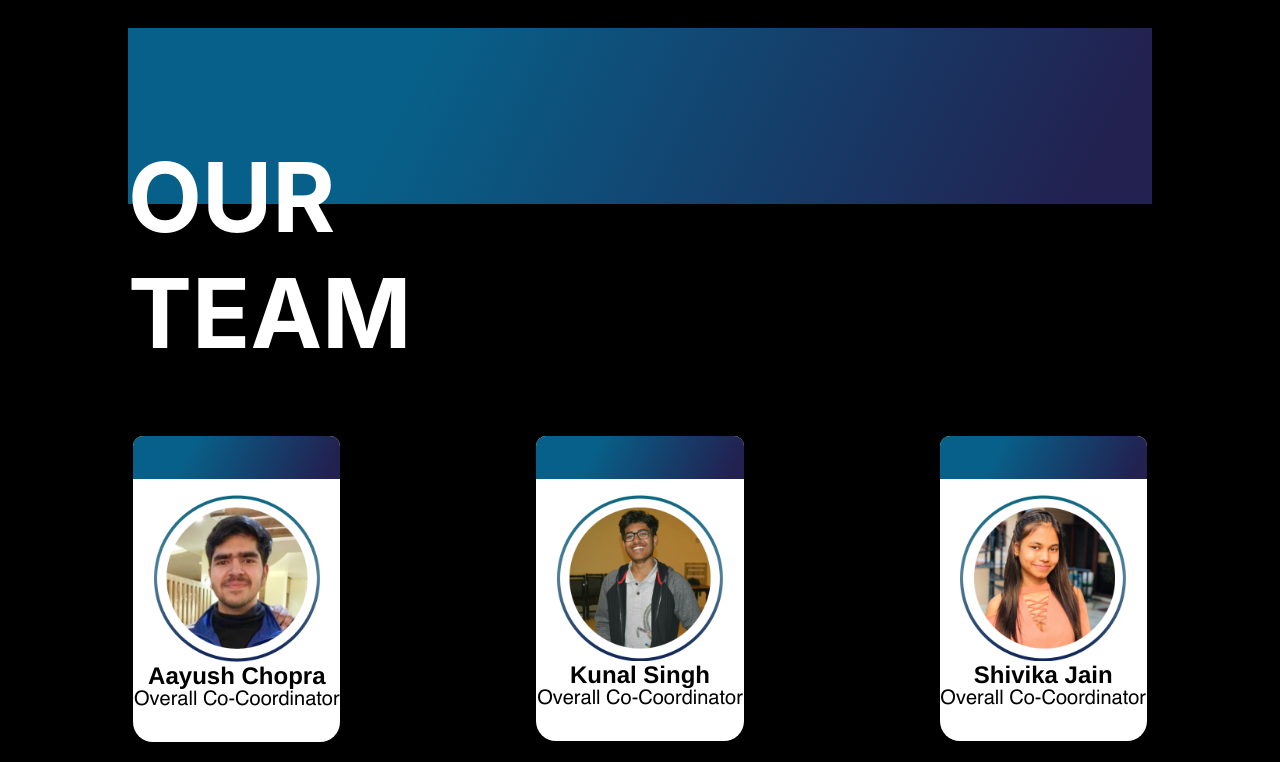
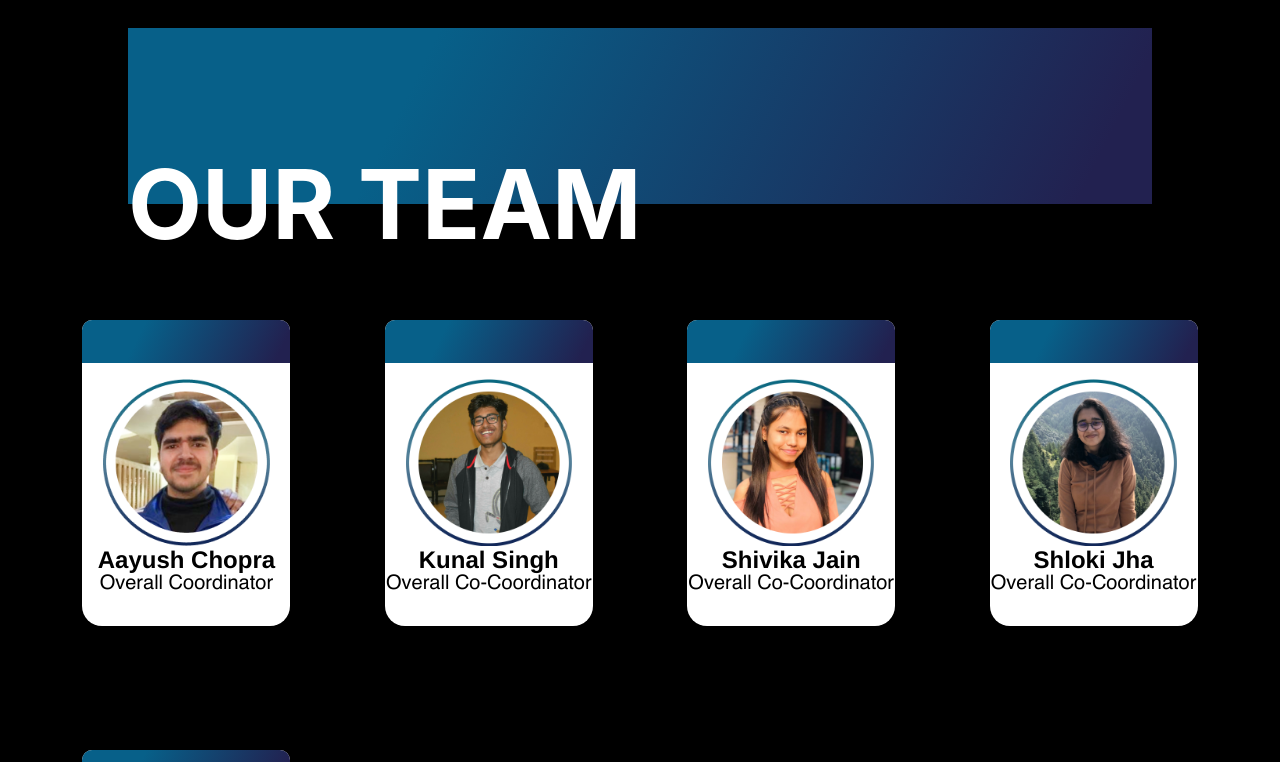
Before and after one commit to Civil-Conclave/civilconclave2k22, a React (Create React App) app: page /aboutus in a window 1280 px wide. Shown: the part 1820-2582 px from the top of the page. Built offline with nearby package versions, Linux system fonts and the light colour scheme.

Commit message:
Fixed our team

```diff
--- a/src/components/AboutUs/OurTeam.css
+++ b/src/components/AboutUs/OurTeam.css
@@ -17,8 +17,7 @@
   color: white;
   font-weight: 700;
   font-size: 6rem;
-  transform: translateY(-28%);
-  /* width: 30%; */
+  transform: translateY(-50%);
   z-index: 8;
 }
 
@@ -27,7 +26,7 @@
   width: 90%;
   margin: auto;
   display: grid;
-  grid-template-columns: repeat(3, 1fr);
+  grid-template-columns: repeat(4, 1fr);
   row-gap: 15.51vh;
   column-gap: 5%;
   justify-items: center;
--- a/src/components/AboutUs/OurTeam.js
+++ b/src/components/AboutUs/OurTeam.js
@@ -20,12 +20,8 @@ function Team() {
     <div className="teamContainer">
       <div className="teamHeader">
         <div className="blueLine"></div>
-        <div className="HeaderInfo">
-          OUR <br></br>TEAM
-        </div>
+        <div className="HeaderInfo">OUR TEAM</div>
       </div>
-
-      {/* CARDS */}
       <div className="MiddleDiv">{contacts.map(createEntry)}</div>
     </div>
   );
--- a/src/components/AboutUs/TeamDetails.js
+++ b/src/components/AboutUs/TeamDetails.js
@@ -15,7 +15,7 @@ const contacts = [
   {
     id: 1,
     name: "Aayush Chopra",
-    position: "Overall Co-Coordinator",
+    position: "Overall Coordinator",
     image: ChopraS,
   },
   {
@@ -51,37 +51,37 @@ const contacts = [
   {
     id: 7,
     name: "Devansh Kumar",
-    position: "Overall Co-Coordinator",
+    position: "Senior Manager",
     image: Devansh,
   },
   {
     id: 8,
     name: "Vivek",
-    position: "Overall Co-Coordinator",
+    position: "Manager",
     image: Vivek,
   },
   {
     id: 9,
     name: "Manuvansh Rai",
-    position: "Overall Co-Coordinator",
+    position: "Technical Manager",
     image: Manu,
   },
   {
     id: 10,
     name: "Achchar Sharma",
-    position: "Overall Co-Coordinator",
+    position: "Senior Manager",
     image: Achchar,
   },
   {
     id: 11,
     name: "Shubham",
-    position: "Overall Co-Coordinator",
+    position: "Manager",
     image: Shubham,
   },
   {
     id: 12,
     name: "Vansh Gupta",
-    position: "Overall Co-Coordinator",
+    position: "Manager",
     image: Vansh,
   },
 ];
--- a/src/components/AboutUs/details.css
+++ b/src/components/AboutUs/details.css
@@ -8,24 +8,15 @@
   display: flex;
   flex-direction: column;
 
-  width: 60%;
+  width: 85%;
 }
 .CardHeader {
   width: 100%;
   background-image: linear-gradient(116.24deg, #076089 28.12%, #222150 93.23%),
     linear-gradient(180deg, #00adaa 0%, rgba(0, 173, 170, 0.55) 100%),
     linear-gradient(360deg, #0b5a77 0%, rgba(11, 90, 119, 0.52) 49.87%);
-  /* background: red; */
-  /* margin-top: 2vh; */
-  /* border-radius: 4px; */
   border-top-left-radius: 0.625rem;
   border-top-right-radius: 0.625rem;
-
-  /* border: 1px solid  yellow ; */
-
-  /* border-image-source: linear-gradient(360deg, #0B5A77 0%, rgba(11, 90, 119, 0.52) 49.87%),
-    linear-gradient(180deg, #00ADAA 0%, rgba(0, 173, 170, 0.55) 100%); */
-
   height: 5.4vh;
 }
 .cardImages {
--- a/src/components/CaseStudy/CaseStudy.js
+++ b/src/components/CaseStudy/CaseStudy.js
@@ -48,7 +48,9 @@ export default function CaseStudyleft() {
         <div className="casestudy-main Right">
           <div className="casestudy1">
             <div className="casestudy_context">
-              <p className="casestudy_heading">FLOOD DESIGN</p>
+              <p className="casestudy_heading">
+                URBAN FLOOD MANAGEMENT - CHICAGO
+              </p>
               <p className="casestudy_heading2">
                 In association with Department of Hydrology, IIT Roorkee
               </p>
@@ -75,6 +77,34 @@ export default function CaseStudyleft() {
             </button>
           </div>
         </div>
+        {/* <div className="casestudy-main Left">
+          <div className="casestudy1">
+            <div className="casestudy_context">
+              <p className="casestudy_heading">CHOPRA</p>
+              <p className="casestudy_heading2">In association with FSI</p>
+              <p className="casestudy_main_write">
+                Forest Survey of India (FSI), is the premier national
+                organisation under the Union Ministry of Environment and
+                Forests, responsible for the task of assessment and monitoring
+                of the forest resources of the country on a regular basis. The
+                contingents will be provided with a problem related to inventory
+                generation , easing out road network inside indian forests, and
+                the economic factors related to industrial projects .
+              </p>
+            </div>
+            <div className="casestudy_image">
+              <img src={FSI} className="imgg"></img>
+            </div>
+          </div>
+          <div className="casestudy2">
+            <button className="casestudy-btn" onClick={onPress}>
+              PROBLEM STATEMENT
+            </button>
+            <button className="text-casestudy" onClick={onPressRules}>
+              RULE BOOK
+            </button>
+          </div>
+        </div> */}
       </div>
     </>
   );
--- a/src/components/Home/Landing.css
+++ b/src/components/Home/Landing.css
@@ -77,6 +77,11 @@
   border-radius: 1rem;
   /* border-color: white; */
 }
+.Date {
+  font-size: 1.5rem;
+  color: white;
+  padding: 0.5rem;
+}
 
 @media (max-width: 760px) {
   .landingBg {
--- a/src/components/Home/Landing.js
+++ b/src/components/Home/Landing.js
@@ -18,7 +18,7 @@ function HomePage() {
       <div className="landingInfo">
         <div className="teamInfo">
           <div className="teamName">
-            Civil Conclave 20<span className="teamYear">22</span>
+            Inter IIT Civil Conclave 20<span className="teamYear">22</span>
           </div>
           <div className="teamPresents">Presents</div>
         </div>
@@ -31,6 +31,7 @@ function HomePage() {
           <h1 className="ThemeName">FORTIFYING</h1>
           <h1 className="ThemeName colorblue"> FUTURE</h1>
         </motion.div>
+        <div className="Date">24-26 December</div>
         <div className="ThemeInfo">
           Unravish and explore the deeper insights with this
           <br /> Inter IIT fest dedicated to civil engineers. Dive right in...
```
